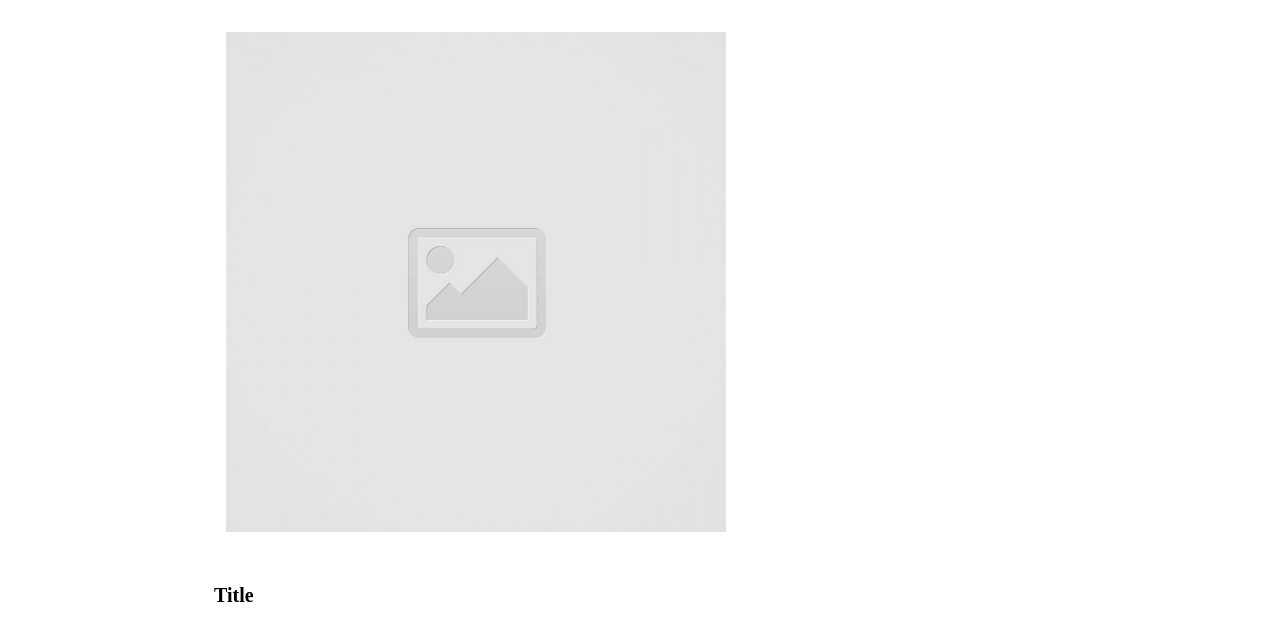
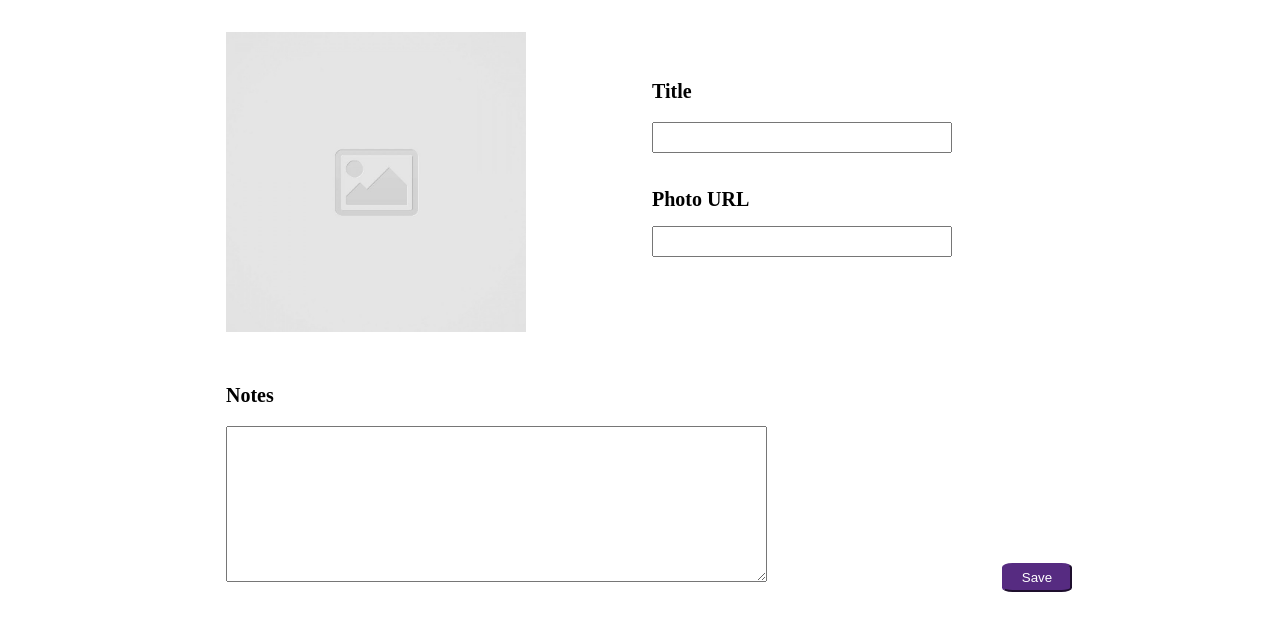
Before and after one commit to kyle-foral/code-journal, a website: page index.html in a window 1280 px wide. Shown: the part 166-789 px from the top of the page. Drawn offline with Linux system fonts and the light colour scheme.

Commit message:
pushing to pull on pc

```diff
--- a/css/layout.css
+++ b/css/layout.css
@@ -16,6 +16,55 @@
 .column-full,
 .column-half {
   width: 100%;
+  flex-wrap: wrap;
+}
+
+header {
+  background-color: rgb(86, 43, 129);
+  color: white;
+  font-size: 28px;
+}
+
+input {
+  flex-basis: 50%;
+  position: relative;
+  width: 300px;
+  padding: 6px;
+  margin-top: 15px;
+}
+
+textarea {
+  margin-top: 15px;
+  flex-basis: 75%;
+}
+
+label {
+  font-size: 20px;
+  flex-basis: 75%;
+}
+
+form p:nth-child(1) {
+  font-size: 35px;
+}
+
+button {
+  position: relative;
+  left: 430px;
+  padding: 5px 10px;
+  width: 70px;
+  border-radius: 15%;
+  border-color: rgb(86, 43, 129);
+  background-color: rgb(86, 43, 129);
+  color: white;
+}
+
+.form-entry {
+  flex-basis: wrap;
+}
+
+img {
+  width: 300px;
+  column-fill: auto;
 }
 
 @media screen and (min-width: 768px) {
@@ -31,40 +80,28 @@
   .column-half {
     width: 50%;
   }
-}
-
-header {
-  background-color: rgb(86, 43, 129);
-  color: white;
-  font-size: 28px;
-}
 
   img {
-  width: 500px;
+    width: 300px;
+    column-fill: auto;
   }
 
   input {
-  width: 500px;
+    flex-basis: 50%;
+    position: relative;
+    width: 300px;
     padding: 6px;
     margin-top: 15px;
   }
 
   textarea {
     margin-top: 15px;
-}
-
-label {
-  font-size: 20px;
-}
-
-form p:nth-child(1) {
-  font-size: 35px;
-  font-display: bold;
+    flex-basis: 75%;
   }
 
   button {
     position: relative;
-  left: 430px;
+    left: 230px;
     padding: 5px 10px;
     width: 70px;
     border-radius: 15%;
@@ -72,3 +109,4 @@ button {
     background-color: rgb(86, 43, 129);
     color: white;
   }
+}
--- a/index.html
+++ b/index.html
@@ -33,29 +33,34 @@
             <p> New Entry </p>
           </div>
         </div>
+
         <div class="row">
           <div class="column-half">
             <img src="images/placeholder-image-square.jpg" alt="placeholder">
             <br>
           </div>
-          <div class="coloum-half">
+
+          <div class="column-half">
+            <div class="form-entry">
               <p>
-              <label> <strong>Title</strong> <br>
-                <input type="text" name="name" maxlength="40">
+                <label for="title"> <strong>Title</strong> <br>
+                  <input id="title" type="text" name="name" maxlength="40" required>
                 </label>
               </p>
 
               <p>
-              <label><strong>Photo URL</strong>
-                <input type="url" name="url" size="30">
+                <label for="photo"><strong>Photo URL</strong> <br>
+                  <input id="myUrl" type="url" name="myUrl" size="30" required>
                 </label>
               </p>
             </div>
           </div>
+        </div>
+
         <div class="row">
           <div class="column-full">
             <p>
-              <label>
+              <label for="notes">
                 <strong>Notes</strong> <br>
                 <textarea name="notes" cols="65" rows="10"></textarea>
               </label>
--- a/js/data.js
+++ b/js/data.js
@@ -6,3 +6,15 @@
   editing: null,
   nextEntryId: 1
 };
+
+const photo = document.querySelector('.photo');
+
+photo.addEventListener('input', picUrl);
+
+function picUrl(event) {
+
+  const img = document.querySelector('img');
+
+  img.setAttribute('src', 'img data');
+
+}
```
Lines whose indentation alone changed are shown as unchanged.
